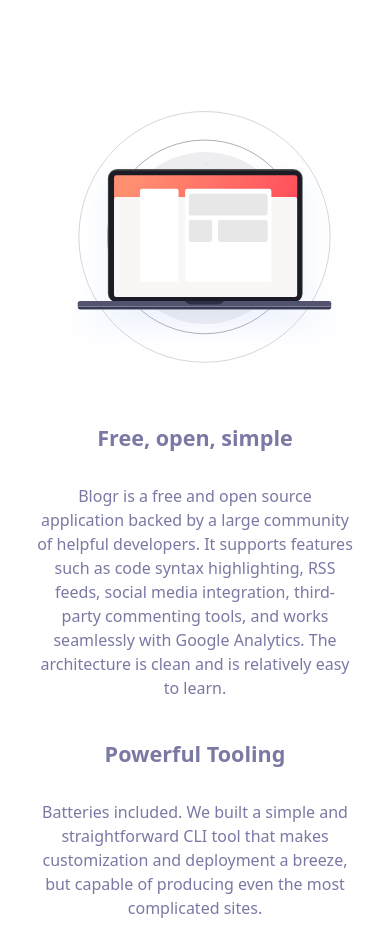
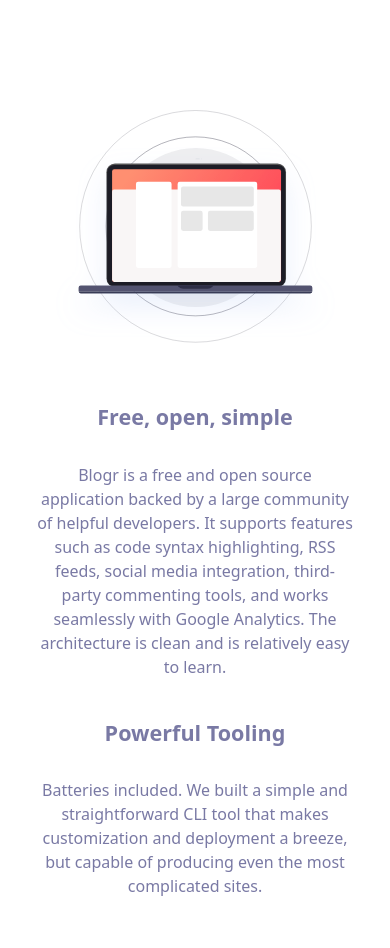
Before and after one commit to 3llack/Blogr, a plain HTML site: page index.html in a window 390 px wide. Shown: the part 2923-3871 px from the top of the page. Drawn offline with Linux system fonts and the light colour scheme.

Commit message:
Screen Fix

```diff
--- a/index.html
+++ b/index.html
@@ -167,7 +167,7 @@
         <div class="container">
           <div class="row">
             <div class="col-xl-12 future-two-img">
-              <img src="images/illustration-laptop-mobile.svg" width="385px" height="auto" alt="img" />
+              <img src="images/illustration-laptop-mobile.svg" width="355px" height="auto" alt="img" />
             </div>
             <div class="col-xl-6"></div>
             <div class="col-xl-6 laptop-text">
```
